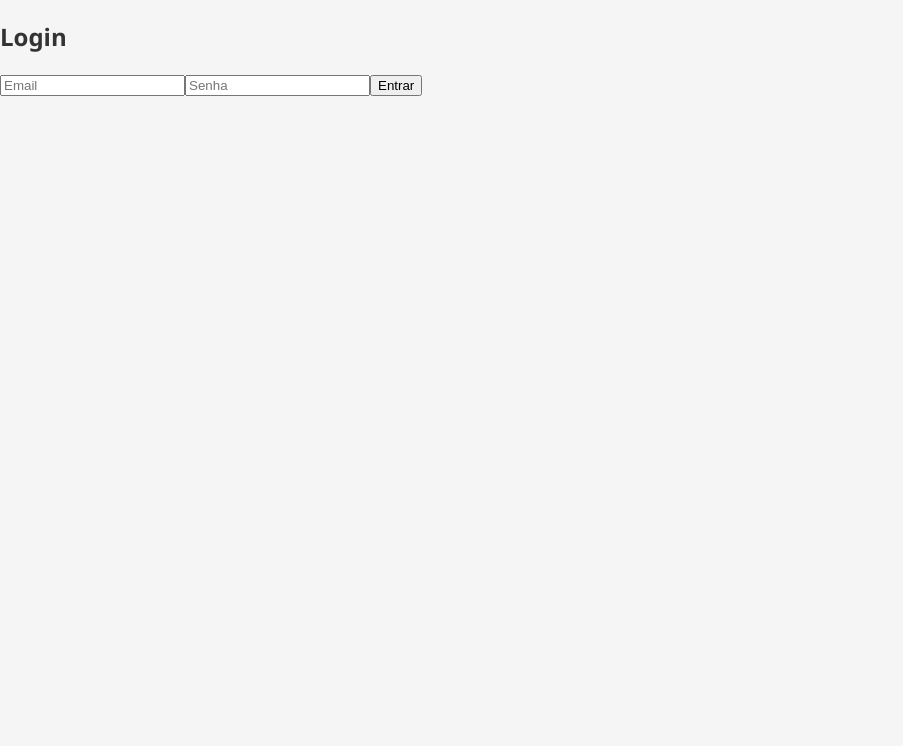
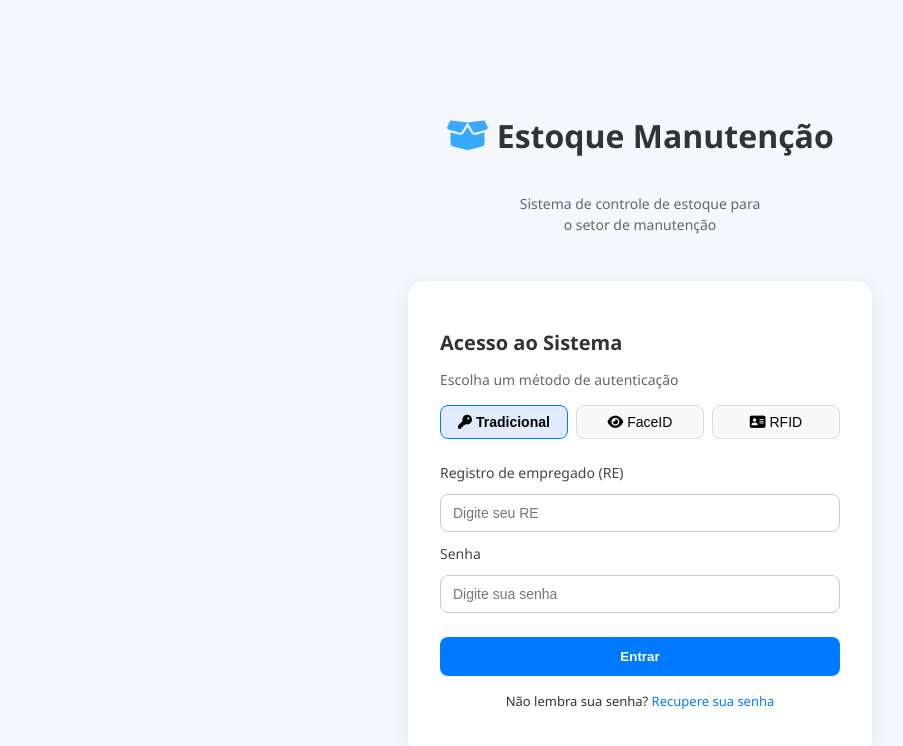
Before and after one commit to GuilhermeHalter/Estoque-Manutencao-Whirlpool, a Vue app: page / in a window 1280 px wide. Shown: the top 746 px of the page, without its empty margins (0-903 px from the left). Built offline with nearby package versions, Linux system fonts and the light colour scheme.

Commit message:
feat: Update Css user

```diff
--- a/package.json
+++ b/package.json
@@ -7,6 +7,7 @@
     "preview": "vite preview --port 4173"
   },
   "dependencies": {
+    "@fortawesome/fontawesome-free": "^6.7.2",
     "@tailwindcss/vite": "^4.1.7",
     "@vitejs/plugin-vue": "^5.2.4",
     "axios": "^1.9.0",
--- a/src/components/sidebar/sidebarComp.vue
+++ b/src/components/sidebar/sidebarComp.vue
@@ -1,14 +1,29 @@
 <template>
   <div class="sidebar">
     <div class="logo">
-      <p>Estoque Manutenção</p>
+      <i class="fa-solid fa-box-open" style="color: #38a9ff;"></i> <p>Estoque Manutenção</p>
     </div>
 
     <nav class="nav-links">
-      <i class="fa-solid fa-box-open"></i><RouterLink to="/estoque" class="link">Estoque</RouterLink>
-      <RouterLink to="/retirada" class="link">Retirada</RouterLink>
-      <RouterLink to="/historico" class="link">Historico</RouterLink>
-      <RouterLink to="/configuracoes" class="link">Configurações</RouterLink>
+      <div class="nav-item">
+        <i class="fa-solid fa-box-open"></i>
+        <RouterLink to="/estoque" class="link">Estoque</RouterLink>
+      </div>
+
+      <div class="nav-item">
+        <i class="fa-solid fa-clipboard-list"></i>
+        <RouterLink to="/retirada" class="link">Retirada</RouterLink>
+      </div>
+
+      <div class="nav-item">
+        <i class="fa-solid fa-clock"></i>
+        <RouterLink to="/historico" class="link">Histórico</RouterLink>
+      </div>
+
+      <div class="nav-item">
+        <i class="fa-solid fa-gears"></i>
+        <RouterLink to="/configuracoes" class="link">Configurações</RouterLink>
+      </div>
     </nav>
 
     <div class="user-info">
@@ -16,6 +31,7 @@
         <p class="name">{{ nome }}</p>
         <p class="re">RE: {{ re }}</p>
       </div>
+      <i class="fa-solid fa-right-from-bracket"></i>
     </div>
   </div>
 </template>
@@ -46,12 +62,18 @@
   border: 1px solid #100;
 }
 .logo {
+  display: flex;
+  align-items: center;
+  justify-content: center;
+  gap:8px;
+  font-size: 17px;
+  font-weight: 600;
   padding: 20px;
   text-align: center;
   border-bottom: 1px solid #333;
 }
-.logo img {
-  width: 120px;
+.logo i {
+  font-size: 25px;
 }
 
 .nav-links {
@@ -60,8 +82,32 @@
   padding: 20px;
   color: darkgray;
   font-weight: bold;
-  gap: 15px;
+  gap: 75px;
 }
+  .nav-item {
+    display: flex;
+    align-items: center;
+    gap: 17px;
+    color: black;
+  }
+
+  .nav-item i {
+    font-size: 20px;
+    color: #859199;
+  }
+
+  .nav-item .link {
+    font-size: 18px;
+    text-decoration: none;
+    color: black;
+    font-weight: bold;
+  }
+
+  .nav-item .link:hover {
+    color: #3F91F5;
+    transition: 0.3s;
+  }
+
 .link {
   color: black;
   text-decoration: none;
@@ -78,8 +124,14 @@
   padding: 20px;
   display: flex;
   align-items: center;
+  gap: 60px;
   border-top: 1px solid #333;
 }
+
+.user-info i{
+  font-size: 20px
+}
+
 .avatar {
   width: 48px;
   height: 48px;
--- a/src/views/estoqueView.vue
+++ b/src/views/estoqueView.vue
@@ -5,11 +5,26 @@
           <h2>Estoque</h2>
           <p>Vizualize os itens disponiveis no estoque</p>
 
-          <input type="search">
+          <div class="filtro-container">
+            <input type="search" placeholder="Busque produtos por Nome ou Codigo...">
+
+            <select class="filtro-select" v-model="categoriaSelecionada">
+              <option value="">Todas as categorias</option>
+              <option
+                v-for="categoria in categorias"
+                :key="categoria.id"
+                :value="categoria.id"
+              >
+                {{ categoria.nome }}
+              </option>
+            </select>
+          </div>
+
+
 
           <div class="cards">
             <cardEstoqueComp
-              v-for="item in produtos"
+              v-for="item in produtosFiltrados"
               :key="item.id"
               :produto="item"
               :nomeCategoria="categoriaMap[item.categoria]"
@@ -23,12 +38,21 @@
 import sidebarComp from '../components/sidebar/sidebarComp.vue';
 import cardEstoqueComp from '../components/cards/cardEstoqueComp.vue';
 import { fetchProdutos } from '../services/produtoService';
-  import { ref, onMounted } from 'vue';
 import { fetchCategorias } from '../services/categoriaService';
+import { ref, onMounted, computed } from 'vue';
 
 const produtos = ref([])
 const categorias = ref([])
 const categoriaMap = ref({})
+
+// Filtro de categoria
+const categoriaSelecionada = ref('')
+
+// Computado: filtra com base na seleção (ou retorna todos)
+const produtosFiltrados = computed(() => {
+  if (!categoriaSelecionada.value) return produtos.value
+  return produtos.value.filter(p => p.categoria === categoriaSelecionada.value)
+})
 
 async function carregarDados() {
   categorias.value = await fetchCategorias()
@@ -43,16 +67,62 @@
 onMounted(carregarDados)
 </script>
 
+
 <style scoped>
-  .estoque-container{
+  .estoque-container {
     display: flex;
+    height: 100vh;
+    background-color: #f9f9f9;
   }
-  .estoque-content{
-    margin-left: 25px;
+
+  .estoque-content {
+    flex: 1;
+    padding: 40px;
+    overflow-y: auto;
   }
+
+  .estoque-content h2 {
+    font-size: 28px;
+    font-weight: 600;
+    margin-bottom: 4px;
+  }
+
+  .estoque-content p {
+    color: #666;
+    margin-bottom: 24px;
+  }
+
   .cards {
     display: flex;
     flex-wrap: wrap;
-    gap: 16px;
+    gap: 20px;
   }
+
+  .filtro-container {
+    display: flex;
+    align-items: center;
+    justify-content:center;
+    text-align:center;
+    gap: 12px;
+    margin-bottom: 32px;
+  }
+
+  .filtro-container input[type="search"] {
+    flex: 1;
+    padding: 12px 16px;
+    font-size: 15px;
+    border: 1px solid #ccc;
+    border-radius: 8px;
+    background: #fff;
+  }
+
+  .filtro-select {
+    padding: 12px 16px;
+    font-size: 15px;
+    border: 1px solid #ccc;
+    border-radius: 8px;
+    background: #fff;
+    cursor: pointer;
+  }
+
 </style>
--- a/src/views/loginView.vue
+++ b/src/views/loginView.vue
@@ -1,17 +1,54 @@
 <template>
-  <div class="login">
-    <h2>Login</h2>
-    <form @submit.prevent="handleLogin">
-      <input v-model="email" type="email" placeholder="Email" required />
-      <input v-model="senha" type="password" placeholder="Senha" required />
-      <button type="submit">Entrar</button>
-    </form>
-    <p v-if="errorMessage" style="color: red;">{{ errorMessage }}</p>
+  <div class="login-wrapper">
+    <div class="header">
+
+      <div class="title-estoque">
+        <i class="fa-solid fa-box-open" style="color: #38a9ff;"></i>
+        <h1>Estoque Manutenção</h1>
+      </div>
+      <p>Sistema de controle de estoque para<br />o setor de manutenção</p>
+    </div>
+
+    <div class="login-card">
+      <h2>Acesso ao Sistema</h2>
+      <p class="subtitle">Escolha um método de autenticação</p>
+
+      <div class="auth-methods">
+        <button :class="{ active: metodo === 'tradicional' }" @click="metodo = 'tradicional'">
+          <i class="fas fa-key"></i> Tradicional
+        </button>
+        <button :class="{ active: metodo === 'faceid' }" @click="metodo = 'faceid'">
+          <i class="fa-solid fa-eye"></i> FaceID
+        </button>
+        <button :class="{ active: metodo === 'rfid' }" @click="metodo = 'rfid'">
+          <i class="fa-solid fa-address-card"></i> RFID
+        </button>
+      </div>
+
+      <form @submit.prevent="handleLogin">
+        <label>Registro de empregado (RE)</label>
+        <input v-model="email" type="text" placeholder="Digite seu RE" required />
+
+        <label>Senha</label>
+        <input v-model="senha" type="password" placeholder="Digite sua senha" required />
+
+        <button type="submit" class="submit-btn">Entrar</button>
+        <p v-if="errorMessage" class="error">{{ errorMessage }}</p>
+      </form>
+
+      <p class="recover">
+        Não lembra sua senha?
+        <a href="#">Recupere sua senha</a>
+      </p>
+    </div>
   </div>
 </template>
 
 <script>
 import authController from '../controllers/authController';
+import '@fortawesome/fontawesome-free/css/all.min.css';
+
+
 
 export default {
   data() {
@@ -19,6 +56,7 @@ export default {
       email: '',
       senha: '',
       errorMessage: '',
+      metodo: 'tradicional',
     };
   },
   methods: {
@@ -34,3 +72,148 @@ export default {
   },
 };
 </script>
+
+<style scoped>
+.title-estoque {
+  display: flex;
+  align-items: center;
+  justify-content: center;
+  gap: 8px;
+  font-size: 34px;
+  font-weight: 600;
+}
+.login-wrapper {
+  background-color: #f4f7fb;
+  min-height: 100vh;
+  display: flex;
+  flex-direction: column;
+  align-items: center;
+  justify-content: center;
+  padding: 24px;
+  font-family: 'Segoe UI', sans-serif;
+}
+
+.header {
+  text-align: center;
+  margin-bottom: 32px;
+}
+
+.logo {
+  width: 50px;
+  margin-bottom: 12px;
+}
+
+.header h1 {
+  font-size: 32px;
+  font-weight: 600;
+  color: #333;
+}
+
+.header p {
+  font-size: 14px;
+  color: #666;
+  line-height: 1.5;
+}
+
+.login-card {
+  background-color: white;
+  padding: 32px;
+  border-radius: 16px;
+  box-shadow: 0 4px 20px rgba(0, 0, 0, 0.08);
+  width: 100%;
+  max-width: 400px;
+}
+
+.login-card h2 {
+  font-size: 20px;
+  font-weight: 600;
+  margin-bottom: 8px;
+  color: #333;
+}
+
+.subtitle {
+  font-size: 14px;
+  margin-bottom: 16px;
+  color: #666;
+}
+
+.auth-methods {
+  display: flex;
+  gap: 8px;
+  margin-bottom: 24px;
+}
+
+.auth-methods button {
+  flex: 1;
+  padding: 8px;
+  font-size: 14px;
+  border: 1px solid #ddd;
+  border-radius: 8px;
+  background-color: #f9f9f9;
+  cursor: pointer;
+  transition: 0.3s;
+}
+
+.auth-methods button.active {
+  background-color: #e1ebff;
+  border-color: #007bff;
+  font-weight: bold;
+}
+
+form {
+  display: flex;
+  flex-direction: column;
+  gap: 12px;
+}
+
+label {
+  font-size: 14px;
+  color: #444;
+}
+
+input {
+  padding: 10px 12px;
+  font-size: 14px;
+  border: 1px solid #ccc;
+  border-radius: 8px;
+  transition: 0.3s;
+}
+
+input:focus {
+  border-color: #007bff;
+  outline: none;
+}
+
+.submit-btn {
+  margin-top: 12px;
+  padding: 12px;
+  background-color: #007bff;
+  color: white;
+  border: none;
+  border-radius: 8px;
+  font-weight: bold;
+  cursor: pointer;
+  transition: 0.3s;
+}
+
+.submit-btn:hover {
+  background-color: #0056b3;
+}
+
+.recover {
+  text-align: center;
+  font-size: 13px;
+  margin-top: 16px;
+}
+
+.recover a {
+  color: #007bff;
+  text-decoration: none;
+}
+
+.error {
+  color: red;
+  font-size: 13px;
+  margin-top: 8px;
+}
+</style>
```
Also changed, not shown: 1 other file (tests, documents, lock files or other folders). Lines whose indentation alone changed are shown as unchanged.
